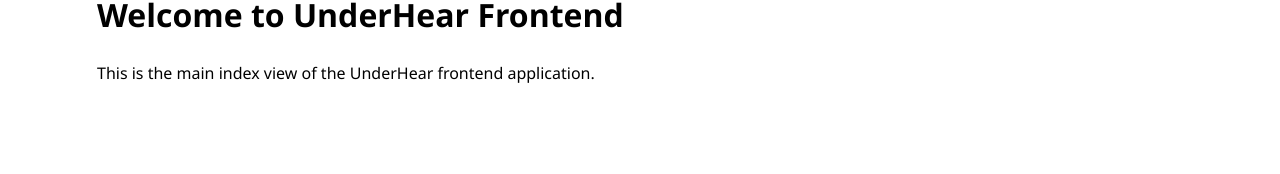
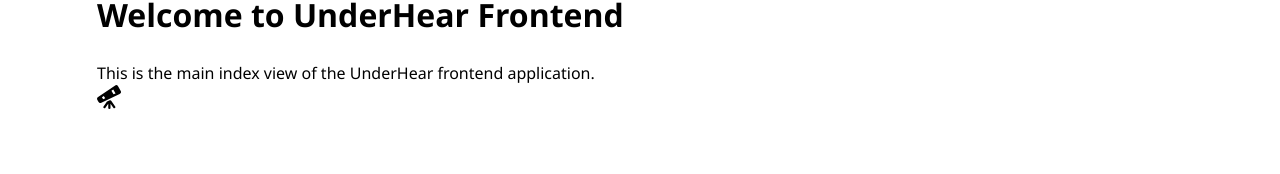
Before and after one commit to UnderHear-tools/UnderHear-Web, a Vue app in the folder UnderHear-frontend/: page / in a window 1280 px wide. Shown: the part 126-300 px from the top of the page. Built offline with nearby package versions, Linux system fonts and the light colour scheme.

Commit message:
修复图标引入

```diff
--- a/UnderHear-frontend/src/module/index/views/index.vue
+++ b/UnderHear-frontend/src/module/index/views/index.vue
@@ -2,13 +2,13 @@
   <zContainer>
     <h1>Welcome to UnderHear Frontend</h1>
     <p>This is the main index view of the UnderHear frontend application.</p>
-    <telescopeFill :size="24" />
+    <TelescopeFill :size="24" />
   </zContainer>
 </template>
 
 <script setup lang="ts">
 import { zContainer } from '@/components/z-ui/container/zContainer'
-import { telescopeFill } from '@/components/z-ui/icon/Octicons-vue/index.ts'
+import { TelescopeFill } from '@/components/z-ui/icon/Octicons-vue/index.ts'
 </script>
 
 <style scoped>
```
